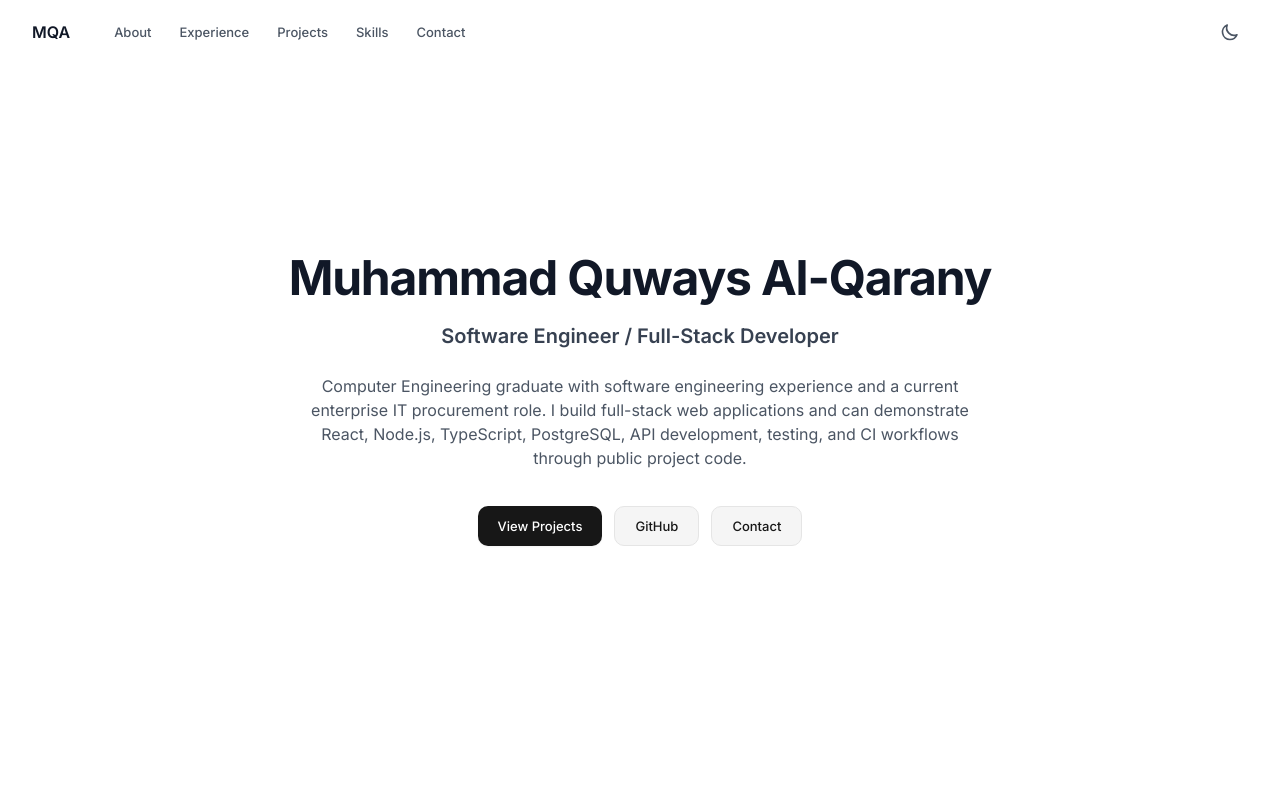
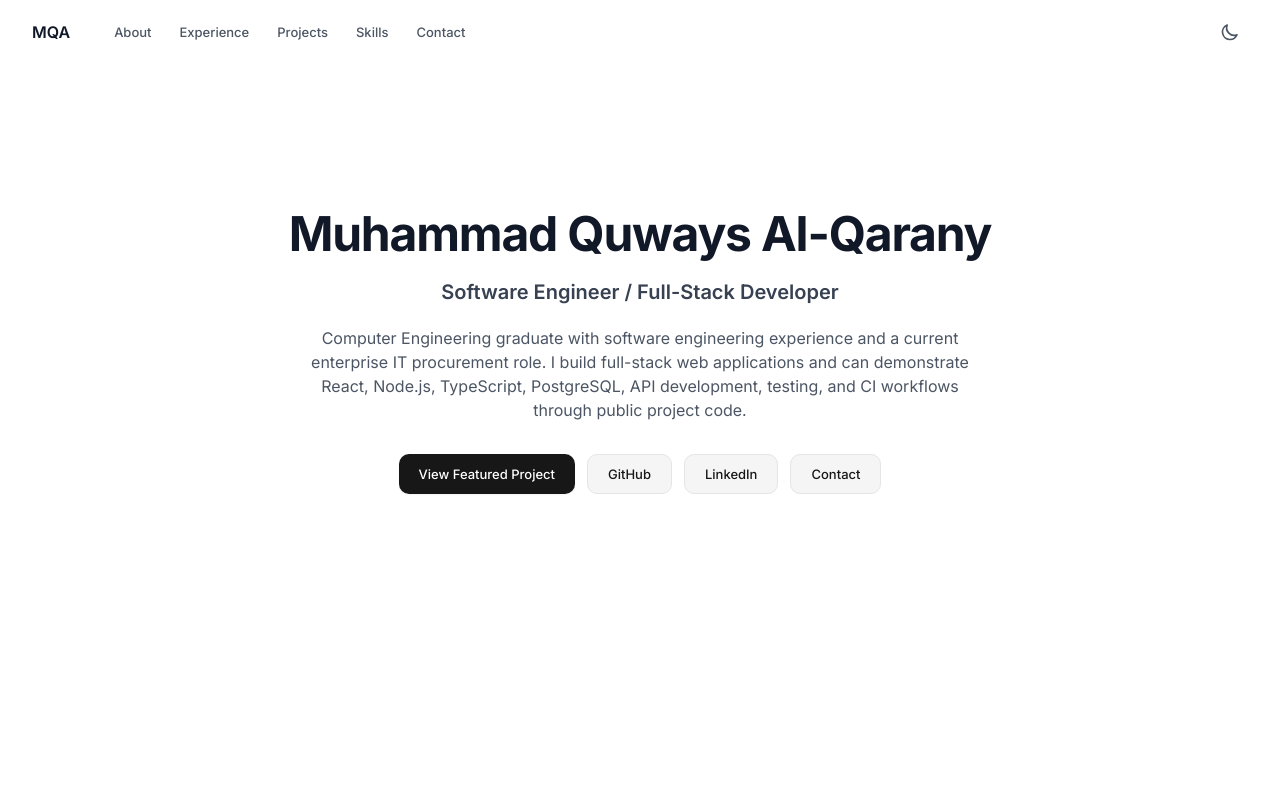
Before and after one commit to nakamino24/Portofolio, a React (Vite) app: page / in a window 1280 px wide. Shown: the top 800 px of the page. Built offline with nearby package versions, Linux system fonts and the light colour scheme.

Commit message:
[UPDATE] Sharpen recruiter-facing hero

```diff
--- a/src/features/hero/Hero.jsx
+++ b/src/features/hero/Hero.jsx
@@ -7,18 +7,19 @@ const Hero = () => {
   const scrollTo = (id) => document.getElementById(id)?.scrollIntoView({ behavior: 'smooth' })
 
   return (
-    <section id="home" className="relative min-h-screen flex items-center justify-center bg-white dark:bg-neutral-950" aria-labelledby="hero-heading">
-      <PageContainer className="py-20 lg:py-28">
+    <section id="home" className="relative min-h-[88vh] flex items-center justify-center bg-white dark:bg-neutral-950" aria-labelledby="hero-heading">
+      <PageContainer className="py-20 lg:py-24">
         <div className="max-w-3xl mx-auto text-center">
           <h1 id="hero-heading" className="text-4xl sm:text-5xl lg:text-6xl font-bold tracking-tight text-gray-900 dark:text-white mb-5">
             {personalInfo.name}
           </h1>
-          <p className="text-xl sm:text-2xl font-semibold text-gray-700 dark:text-gray-300 mb-6">{personalInfo.title}</p>
-          <p className="text-base sm:text-lg text-gray-600 dark:text-gray-400 leading-relaxed mb-9 max-w-2xl mx-auto">{personalInfo.summary}</p>
+          <p className="text-xl sm:text-2xl font-semibold text-gray-700 dark:text-gray-300 mb-5">{personalInfo.title}</p>
+          <p className="text-base sm:text-lg text-gray-600 dark:text-gray-400 leading-relaxed mb-8 max-w-2xl mx-auto">{personalInfo.summary}</p>
 
           <div className="flex flex-wrap gap-3 justify-center">
-            <Button size="lg" onClick={() => scrollTo('projects')}>View Projects</Button>
+            <Button size="lg" onClick={() => scrollTo('projects')}>View Featured Project</Button>
             <a href={personalInfo.github} target="_blank" rel="noopener noreferrer"><Button variant="secondary" size="lg">GitHub</Button></a>
+            <a href={personalInfo.linkedin} target="_blank" rel="noopener noreferrer"><Button variant="secondary" size="lg">LinkedIn</Button></a>
             <Button variant="secondary" size="lg" onClick={() => scrollTo('contact')}>Contact</Button>
           </div>
         </div>
```
